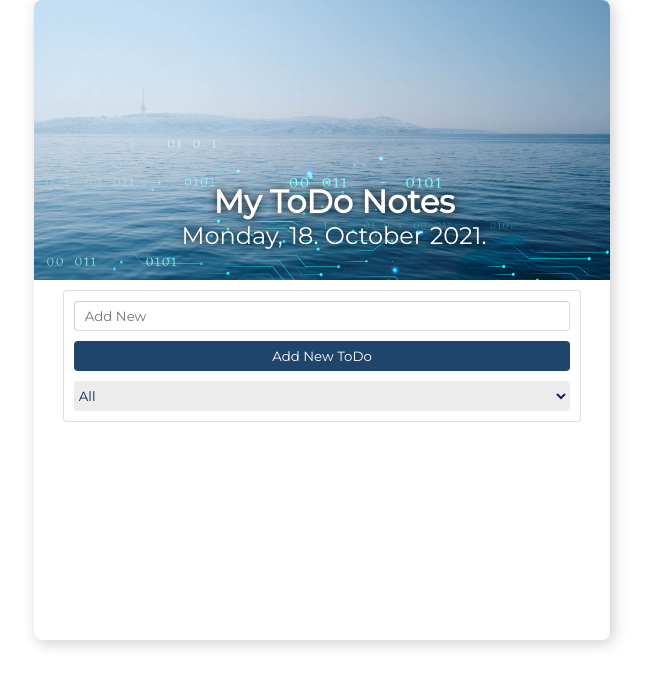
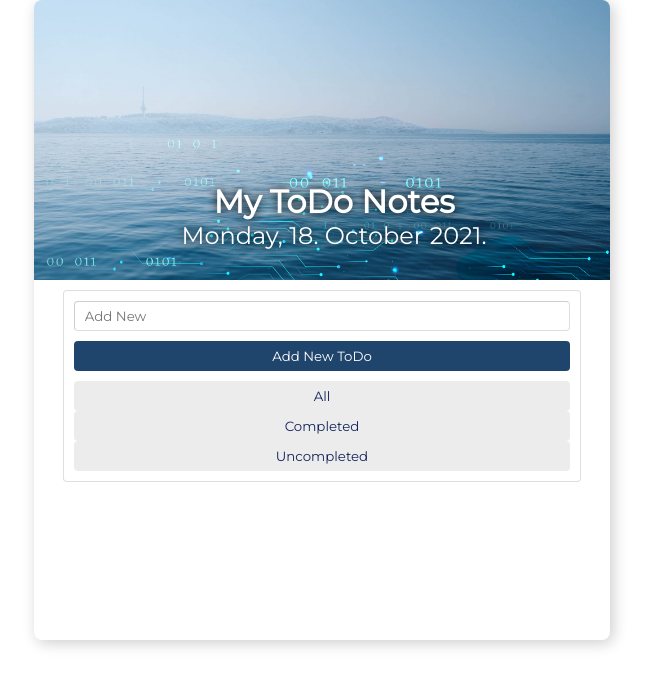
Before and after one commit to Pannonians/pannonians.js, a React (Create React App) app in the folder apps/todo/: page / in a window 1280 px wide. Shown: the top 686 px of the page, without its empty margins (318-967 px from the left). Built offline with nearby package versions, Linux system fonts and the light colour scheme.

Commit message:
promenjena filter opcija

```diff
--- a/apps/todo/src/components/Form.js
+++ b/apps/todo/src/components/Form.js
@@ -14,6 +14,7 @@ const Form = ({ setInputText, todos, setTodos, inputText, setStatus }) => {
     setInputText("");
   };
   const statusHandler = (e) => {
+    e.preventDefault();
     setStatus(e.target.value);
   };
   return (
@@ -30,11 +31,30 @@ const Form = ({ setInputText, todos, setTodos, inputText, setStatus }) => {
       </button>
 
       <div className="select">
-        <select onChange={statusHandler} name="todos" className="filterTodo">
-          <option value="all">All</option>
-          <option value="completed">Completed</option>
-          <option value="uncompleted">Uncompleted</option>
-        </select>
+        <button
+          onClick={statusHandler}
+          className="filterTodo"
+          name="todos"
+          value="all"
+        >
+          All
+        </button>
+        <button
+          onClick={statusHandler}
+          className="filterTodo"
+          name="todos"
+          value="completed"
+        >
+          Completed
+        </button>
+        <button
+          onClick={statusHandler}
+          className="filterTodo"
+          name="todos"
+          value="uncompleted"
+        >
+          Uncompleted
+        </button>
       </div>
     </form>
   );
```
